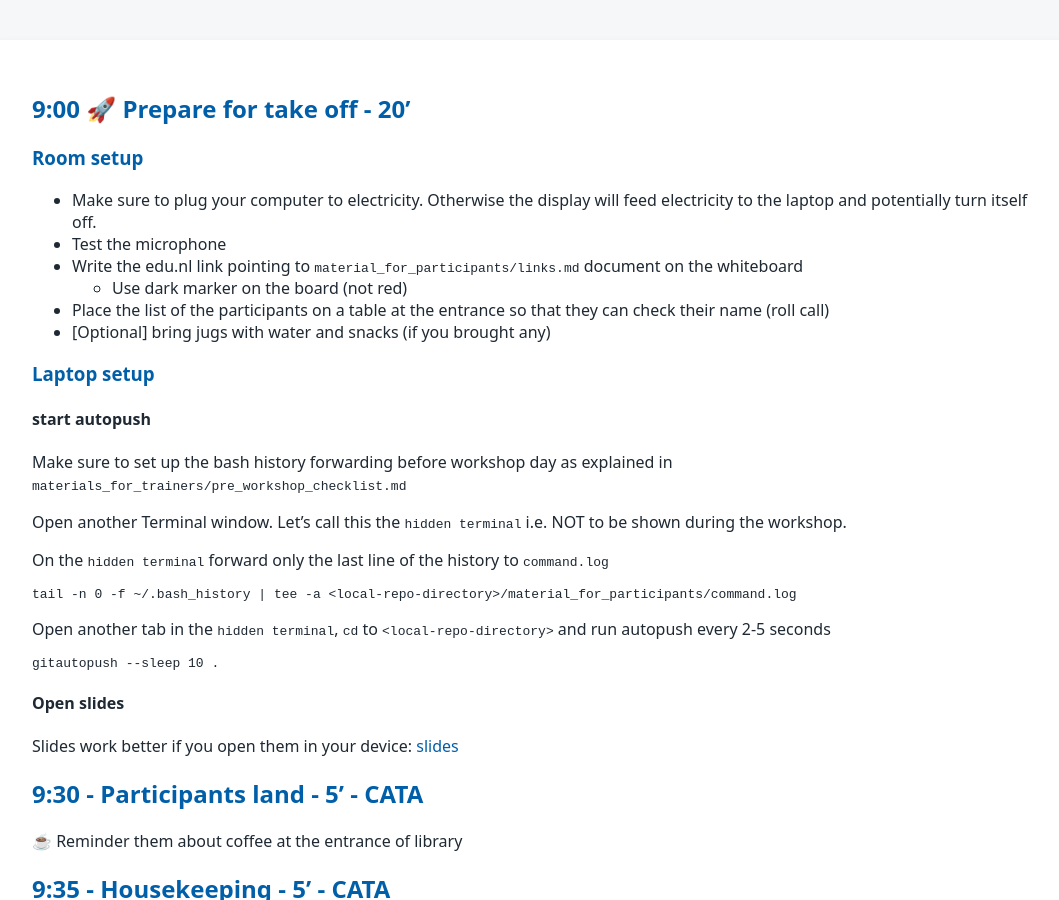
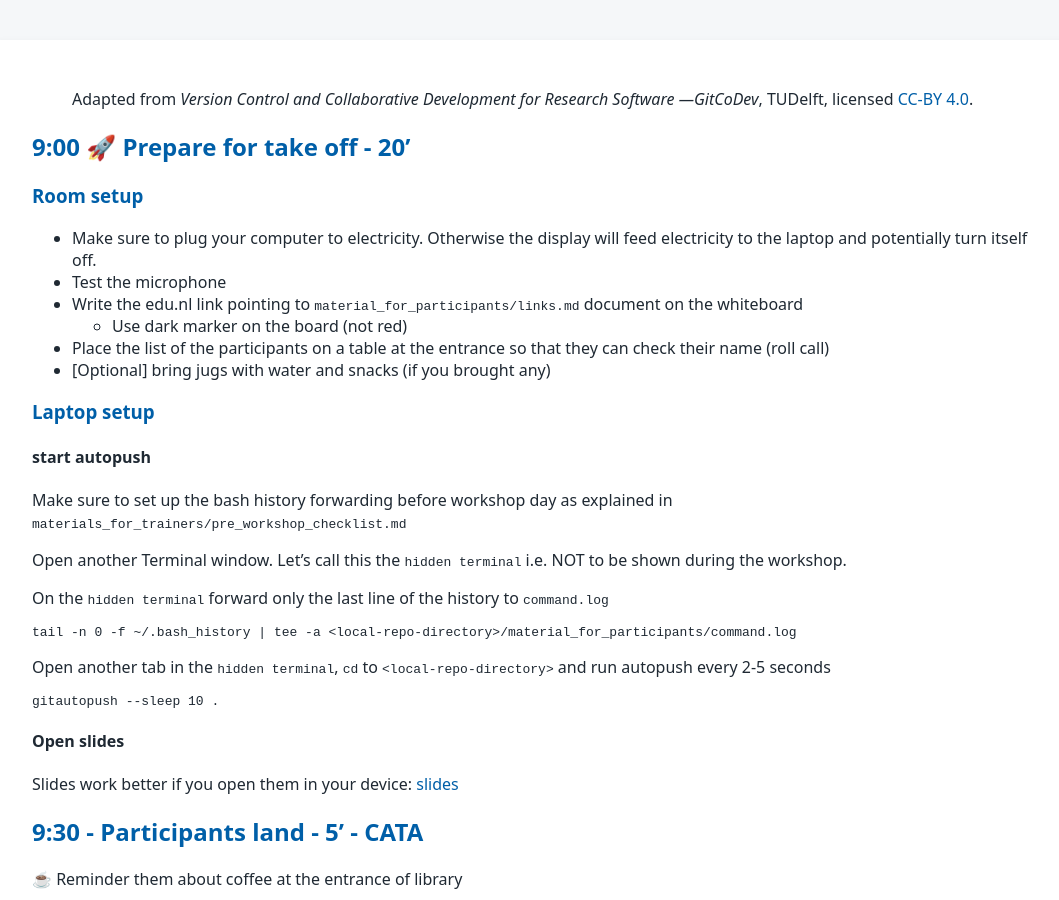
Before and after one commit to tu-delft-library/intermediate_version_control_with_git, a Jekyll site: the page built from material_for_trainers/lesson_plan.md, in a window 1280 px wide and 900 px high. Shown: the whole window, without its empty margins (108-1167 px from the left). Built offline with Jekyll 4.4.1, drawn with Linux system fonts in a browser that asks for light colours; our own code applies the rules of GitHub Pages for plain Markdown files.

Commit message:
Explicit mention of GitCoDev license

```diff
--- a/material_for_trainers/lesson_plan.md
+++ b/material_for_trainers/lesson_plan.md
@@ -1,3 +1,5 @@
+> Adapted from *Version Control and Collaborative Development for Research Software —GitCoDev*, TUDelft, licensed [CC-BY 4.0](https://4turesearchdata-carpentries.github.io/GitCoDev/licensing.html).
+
 ## 9:00 🚀 Prepare for take off - 20'
 ### Room setup
 - Make sure to plug your computer to electricity. Otherwise the display will feed electricity to the laptop and potentially turn itself off.
```
